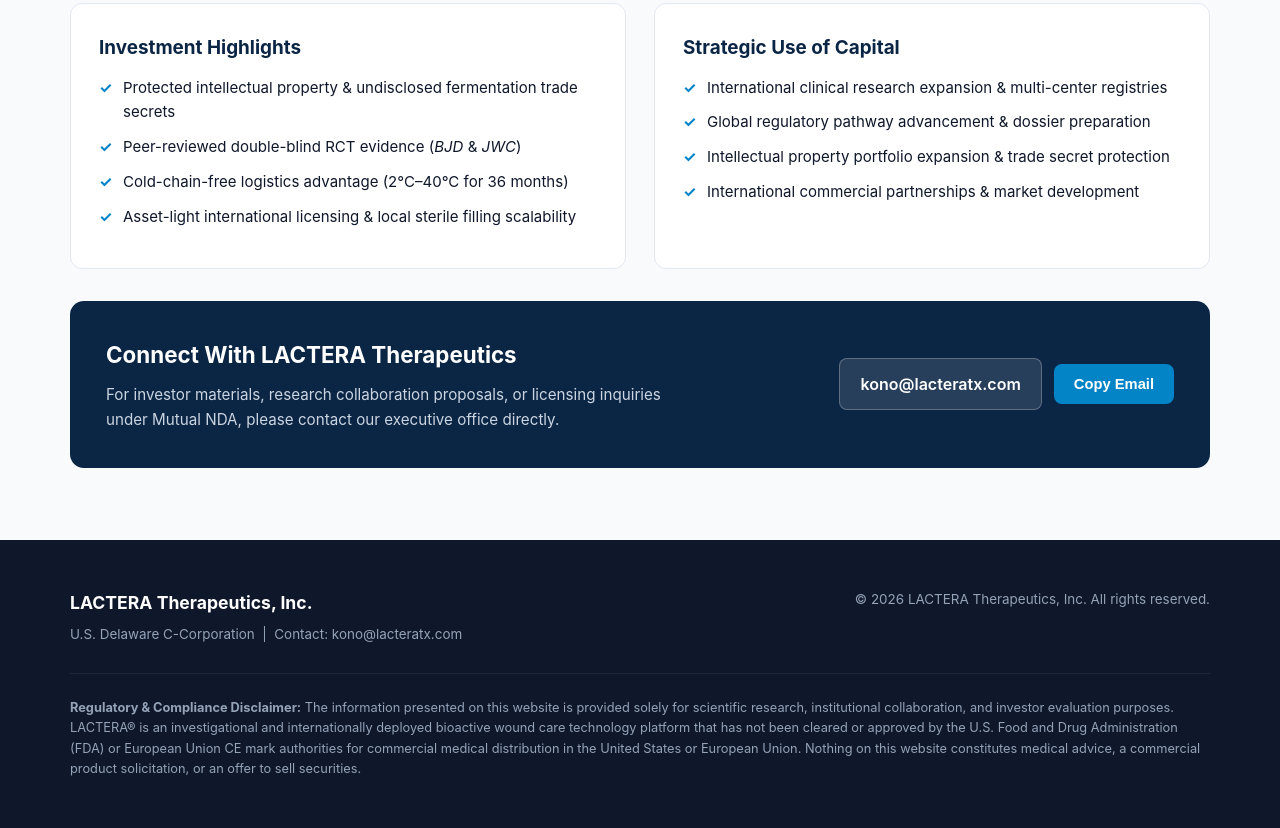
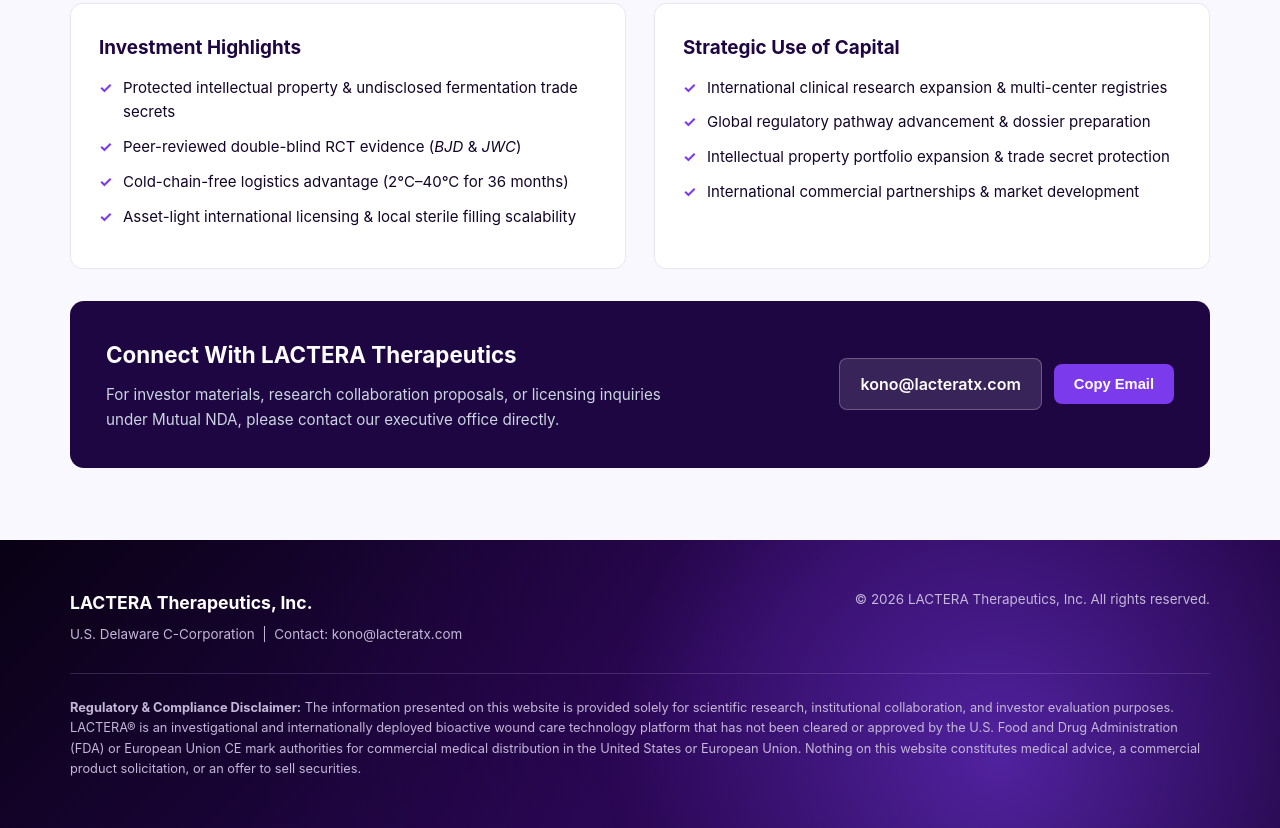
Before and after one commit to Alxe-23/lacteratx.com, a plain HTML site: page index.html in a window 1280 px wide. Shown: the part 7954-8782 px from the top of the page. Drawn offline with Linux system fonts and the light colour scheme.

Commit message:
Update index.html

```diff
--- a/index.html
+++ b/index.html
@@ -6,18 +6,19 @@
         <link rel="icon" type="image/svg+xml" href="/favicon.svg" />
  <title>LACTERA Therapeutics, Inc. | Wound Healing & Regenerative Science</title>
 <style>
-        :root {
-            --primary: #0B2545;
-            --primary-light: #13315C;
-            --accent: #0284C7;
-            --accent-bg: #E0F2FE;
+    :root {
+            --primary: #1E0642;
+            --primary-light: #350D70;
+            --accent: #7C3AED;
+            --accent-bg: #F3E8FF;
             --bg-main: #FFFFFF;
-            --bg-subtle: #F8FAFC;
-            --text-dark: #0F172A;
-            --text-muted: #475569;
-            --border-color: #E2E8F0;
+            --bg-subtle: #FAF8FF;
+            --text-dark: #130428;
+            --text-muted: #4C445C;
+            --border-color: #E9E4F5;
             --success: #059669;
         }
+
 
         * {
             box-sizing: border-box;
@@ -571,8 +572,11 @@
 
         /* Footer */
         footer {
-            background-color: #0F172A;
-            color: #94A3B8;
+            background-color: #130428;
+            background-image:
+                radial-gradient(circle at 78% 75%, rgba(124, 58, 237, 0.55) 0%, rgba(59, 7, 100, 0.25) 38%, transparent 72%),
+                linear-gradient(135deg, #090114 0%, #24064D 55%, #160333 100%);
+            color: #C4B8D8;
             padding: 48px 24px;
             font-size: 0.84rem;
         }
@@ -589,7 +593,7 @@
             flex-wrap: wrap;
             gap: 24px;
             padding-bottom: 28px;
-            border-bottom: 1px solid #1E293B;
+            border-bottom: 1px solid rgba(216, 180, 254, 0.18);
             margin-bottom: 24px;
         }
 
@@ -603,7 +607,7 @@
         .disclaimer {
             font-size: 0.8rem;
             line-height: 1.6;
-            color: #94A3B8;
+            color: #C4B8D8;
         }
 
         @media (max-width: 860px) {
```
